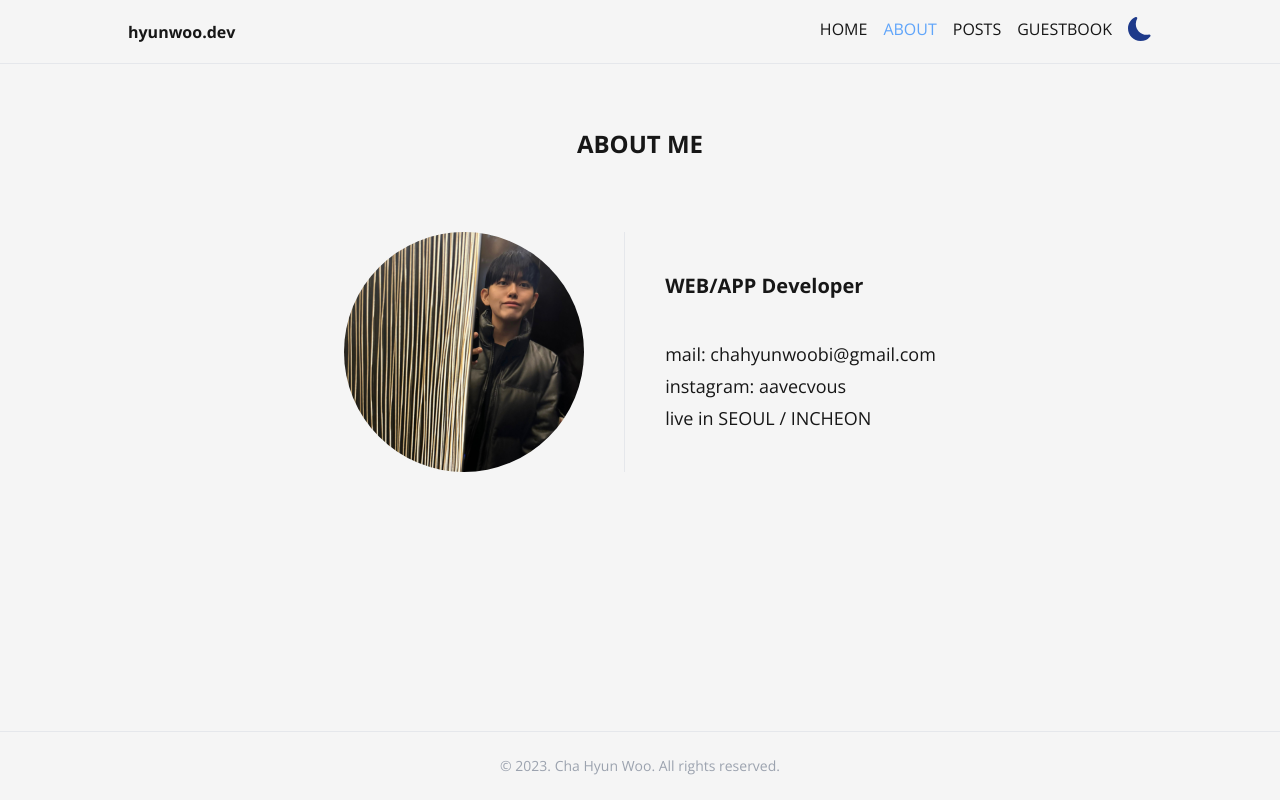
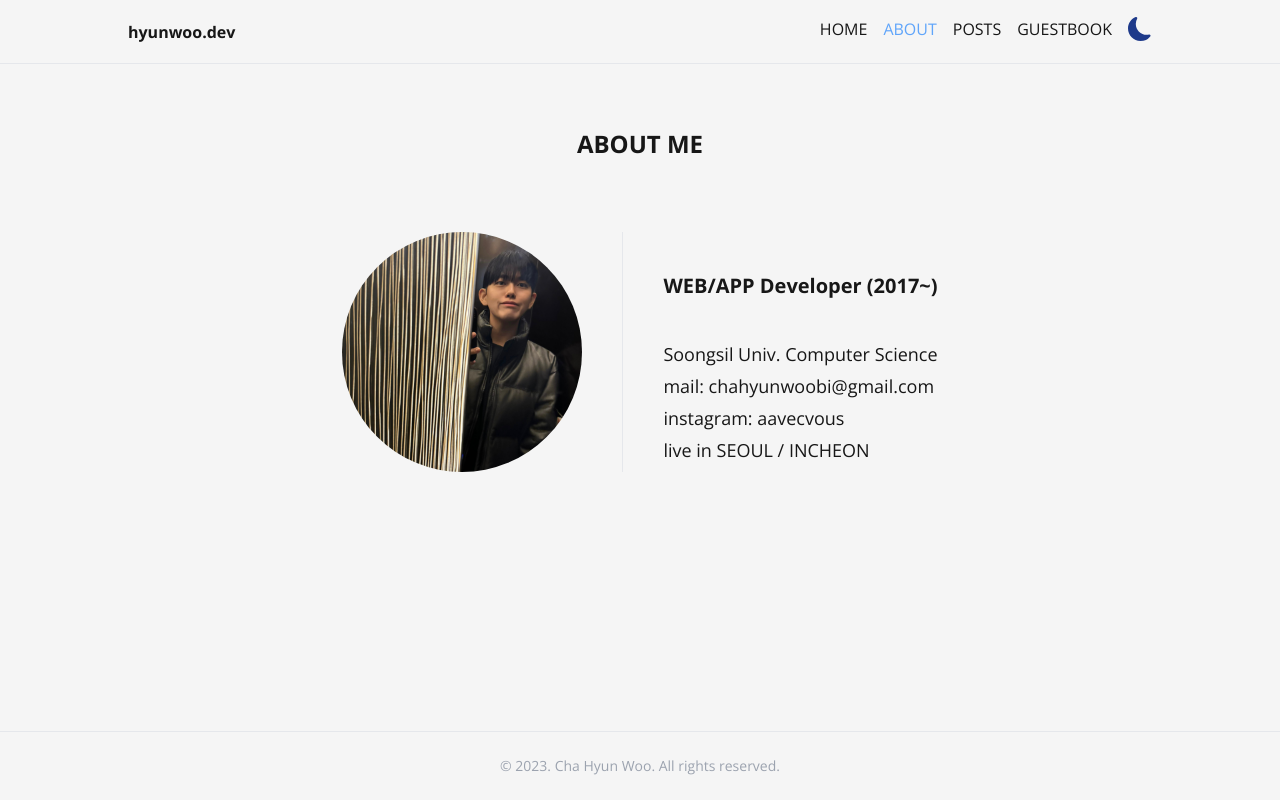
Before and after one commit to chahyunwoo/hyunwoo.dev, a Next.js app: page /about in a window 1280 px wide. Built offline with nearby package versions, Linux system fonts and the light colour scheme.

Commit message:
소개 변경

```diff
--- a/app/about/page.tsx
+++ b/app/about/page.tsx
@@ -14,7 +14,8 @@ export default function Page() {
       <div className="flex flex-col md:flex-row items-stretch justify-center gap-10 mt-8">
         <Hero />
         <div className="mt-4 md:mt-0 md:border-l md:pl-10">
-          <h2 className="text-xl font-bold my-10">WEB/APP Developer</h2>
+          <h2 className="text-xl font-bold my-10">WEB/APP Developer (2017~)</h2>
+          <p className="my-1 text-lg">Soongsil Univ. Computer Science</p>
           <p className="my-1 text-lg">mail: chahyunwoobi@gmail.com</p>
           <p className="my-1 text-lg">instagram: aavecvous</p>
           <p className="my-1 text-lg">live in SEOUL / INCHEON</p>
```
